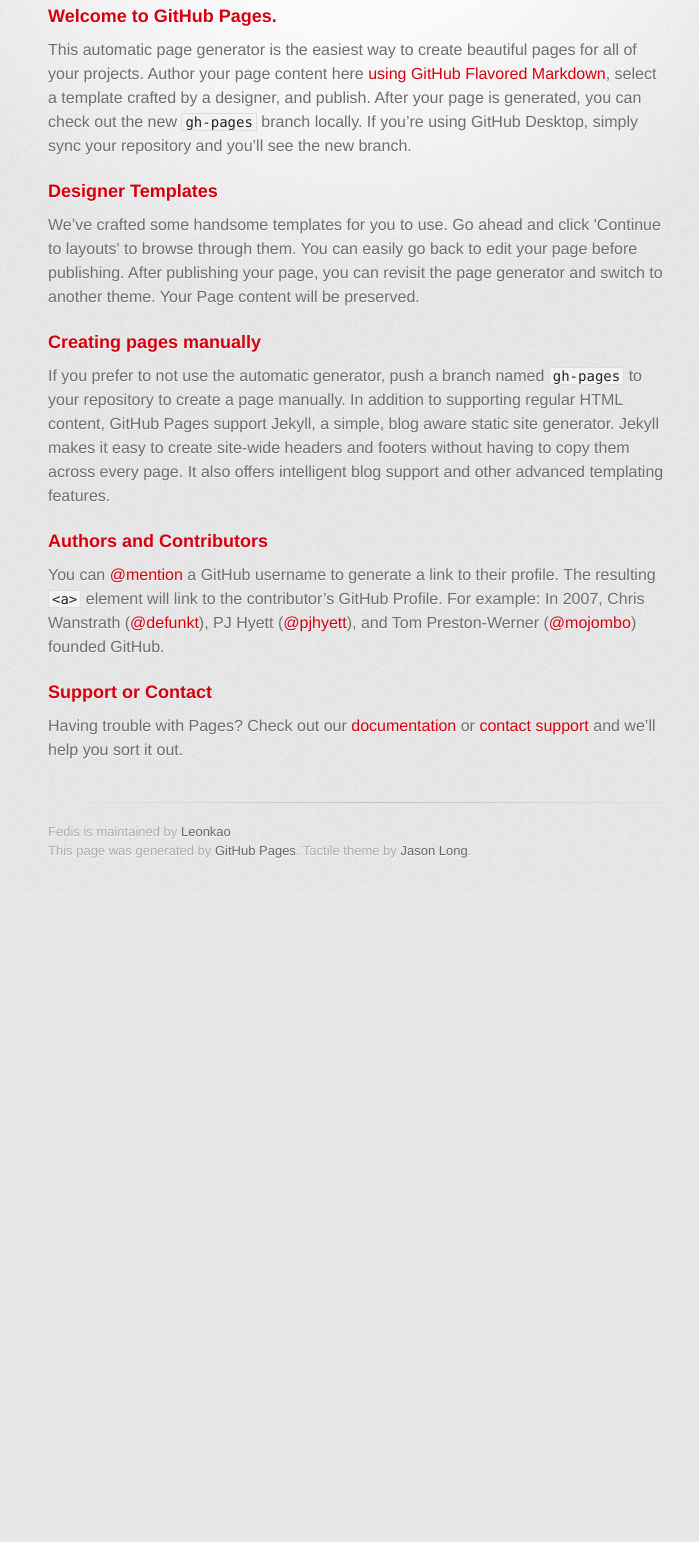
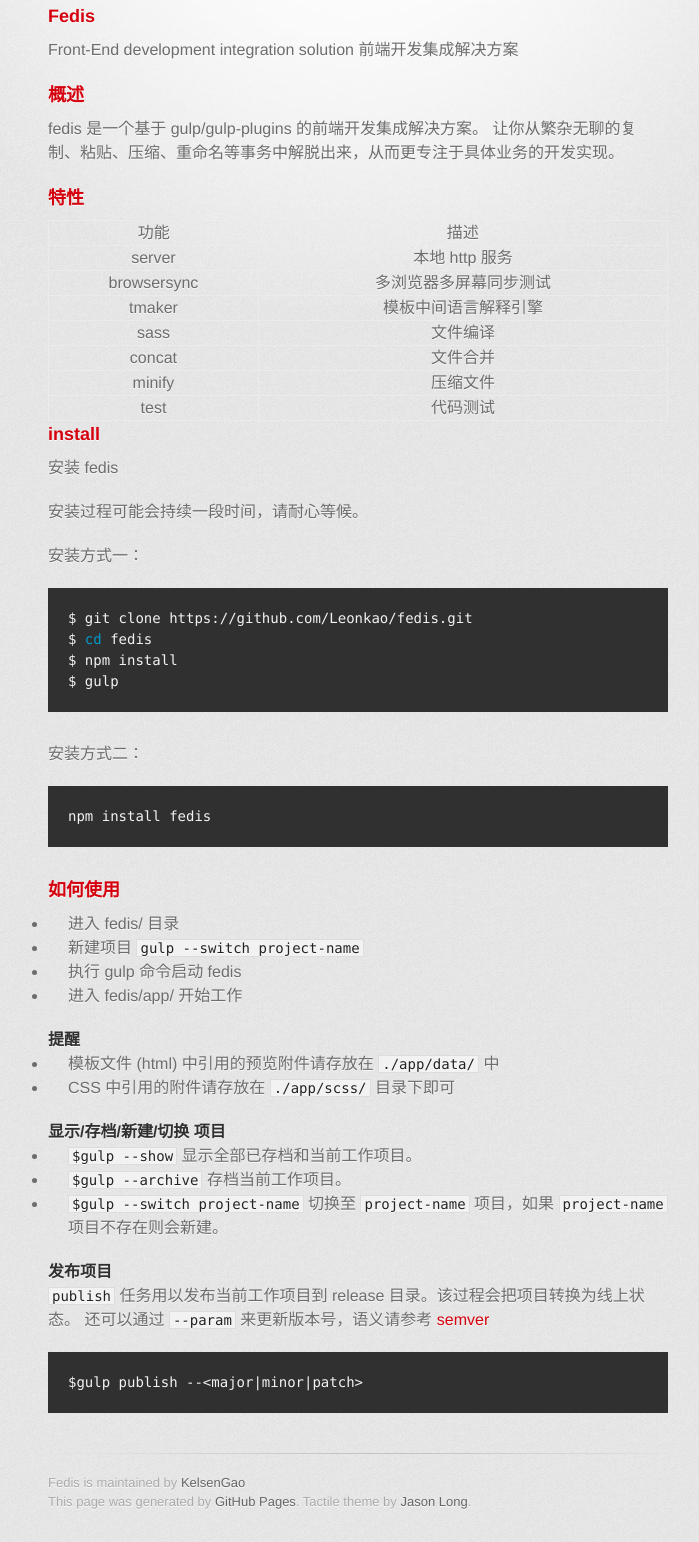
Before and after one commit to gauliang/fedis, a plain HTML site: page index.html in a window 1280 px wide. Shown: the part 268-1810 px from the top of the page, without its empty margins (282-981 px from the left). Before the commit the page ends 1159 px from the top, so only its background shows below. Drawn offline with Linux system fonts and the light colour scheme; a web font is replaced by a local one.

Commit message:
Create gh-pages branch via GitHub

```diff
--- a/index.html
+++ b/index.html
@@ -10,7 +10,7 @@
     <!--[if lt IE 9]>
     <script src="//html5shiv.googlecode.com/svn/trunk/html5.js"></script>
     <![endif]-->
-    <title>Fedis by Leonkao</title>
+    <title>Fedis by KelsenGao</title>
   </head>
 
   <body>
@@ -23,42 +23,130 @@
         </header>
 
         <section id="downloads" class="clearfix">
-          <a href="https://github.com/Leonkao/fedis/zipball/master" id="download-zip" class="button"><span>Download .zip</span></a>
-          <a href="https://github.com/Leonkao/fedis/tarball/master" id="download-tar-gz" class="button"><span>Download .tar.gz</span></a>
-          <a href="https://github.com/Leonkao/fedis" id="view-on-github" class="button"><span>View on GitHub</span></a>
+          <a href="https://github.com/KelsenGao/fedis/zipball/master" id="download-zip" class="button"><span>Download .zip</span></a>
+          <a href="https://github.com/KelsenGao/fedis/tarball/master" id="download-tar-gz" class="button"><span>Download .tar.gz</span></a>
+          <a href="https://github.com/KelsenGao/fedis" id="view-on-github" class="button"><span>View on GitHub</span></a>
         </section>
 
         <hr>
 
         <section id="main_content">
           <h3>
-<a id="welcome-to-github-pages" class="anchor" href="#welcome-to-github-pages" aria-hidden="true"><span class="octicon octicon-link"></span></a>Welcome to GitHub Pages.</h3>
+<a id="fedis" class="anchor" href="#fedis" aria-hidden="true"><span aria-hidden="true" class="octicon octicon-link"></span></a>Fedis</h3>
 
-<p>This automatic page generator is the easiest way to create beautiful pages for all of your projects. Author your page content here <a href="https://guides.github.com/features/mastering-markdown/">using GitHub Flavored Markdown</a>, select a template crafted by a designer, and publish. After your page is generated, you can check out the new <code>gh-pages</code> branch locally. If you’re using GitHub Desktop, simply sync your repository and you’ll see the new branch.</p>
+<p>Front-End development integration solution
+前端开发集成解决方案</p>
 
 <h3>
-<a id="designer-templates" class="anchor" href="#designer-templates" aria-hidden="true"><span class="octicon octicon-link"></span></a>Designer Templates</h3>
+<a id="概述" class="anchor" href="#%E6%A6%82%E8%BF%B0" aria-hidden="true"><span aria-hidden="true" class="octicon octicon-link"></span></a>概述</h3>
 
-<p>We’ve crafted some handsome templates for you to use. Go ahead and click 'Continue to layouts' to browse through them. You can easily go back to edit your page before publishing. After publishing your page, you can revisit the page generator and switch to another theme. Your Page content will be preserved.</p>
+<p>fedis 是一个基于 gulp/gulp-plugins 的前端开发集成解决方案。
+让你从繁杂无聊的复制、粘贴、压缩、重命名等事务中解脱出来，从而更专注于具体业务的开发实现。</p>
 
 <h3>
-<a id="creating-pages-manually" class="anchor" href="#creating-pages-manually" aria-hidden="true"><span class="octicon octicon-link"></span></a>Creating pages manually</h3>
+<a id="特性" class="anchor" href="#%E7%89%B9%E6%80%A7" aria-hidden="true"><span aria-hidden="true" class="octicon octicon-link"></span></a>特性</h3>
 
-<p>If you prefer to not use the automatic generator, push a branch named <code>gh-pages</code> to your repository to create a page manually. In addition to supporting regular HTML content, GitHub Pages support Jekyll, a simple, blog aware static site generator. Jekyll makes it easy to create site-wide headers and footers without having to copy them across every page. It also offers intelligent blog support and other advanced templating features.</p>
+<table>
+<thead>
+<tr>
+<th>功能</th>
+<th>描述</th>
+</tr>
+</thead>
+<tbody>
+<tr>
+<td>server</td>
+<td>本地 http 服务</td>
+</tr>
+<tr>
+<td>browsersync</td>
+<td>多浏览器多屏幕同步测试</td>
+</tr>
+<tr>
+<td>tmaker</td>
+<td>模板中间语言解释引擎</td>
+</tr>
+<tr>
+<td>sass</td>
+<td>文件编译</td>
+</tr>
+<tr>
+<td>concat</td>
+<td>文件合并</td>
+</tr>
+<tr>
+<td>minify</td>
+<td>压缩文件</td>
+</tr>
+<tr>
+<td>test</td>
+<td>代码测试</td>
+</tr>
+</tbody>
+</table>
 
 <h3>
-<a id="authors-and-contributors" class="anchor" href="#authors-and-contributors" aria-hidden="true"><span class="octicon octicon-link"></span></a>Authors and Contributors</h3>
+<a id="install" class="anchor" href="#install" aria-hidden="true"><span aria-hidden="true" class="octicon octicon-link"></span></a>install</h3>
 
-<p>You can <a href="https://github.com/blog/821" class="user-mention">@mention</a> a GitHub username to generate a link to their profile. The resulting <code>&lt;a&gt;</code> element will link to the contributor’s GitHub Profile. For example: In 2007, Chris Wanstrath (<a href="https://github.com/defunkt" class="user-mention">@defunkt</a>), PJ Hyett (<a href="https://github.com/pjhyett" class="user-mention">@pjhyett</a>), and Tom Preston-Werner (<a href="https://github.com/mojombo" class="user-mention">@mojombo</a>) founded GitHub.</p>
+<p>安装 fedis</p>
+
+<p>安装过程可能会持续一段时间，请耐心等候。</p>
+
+<p>安装方式一：</p>
+
+<div class="highlight highlight-source-shell"><pre>$ git clone https://github.com/Leonkao/fedis.git
+$ <span class="pl-c1">cd</span> fedis
+$ npm install
+$ gulp</pre></div>
+
+<p>安装方式二：</p>
+
+<pre><code>npm install fedis
+</code></pre>
 
 <h3>
-<a id="support-or-contact" class="anchor" href="#support-or-contact" aria-hidden="true"><span class="octicon octicon-link"></span></a>Support or Contact</h3>
+<a id="如何使用" class="anchor" href="#%E5%A6%82%E4%BD%95%E4%BD%BF%E7%94%A8" aria-hidden="true"><span aria-hidden="true" class="octicon octicon-link"></span></a>如何使用</h3>
 
-<p>Having trouble with Pages? Check out our <a href="https://help.github.com/pages">documentation</a> or <a href="https://github.com/contact">contact support</a> and we’ll help you sort it out.</p>
+<ul>
+<li>进入 fedis/ 目录</li>
+<li>新建项目 <code>gulp --switch project-name</code>
+</li>
+<li>执行 gulp 命令启动 fedis</li>
+<li>进入 fedis/app/ 开始工作</li>
+</ul>
+
+<h4>
+<a id="提醒" class="anchor" href="#%E6%8F%90%E9%86%92" aria-hidden="true"><span aria-hidden="true" class="octicon octicon-link"></span></a>提醒</h4>
+
+<ul>
+<li>模板文件 (html) 中引用的预览附件请存放在 <code>./app/data/</code> 中</li>
+<li>CSS 中引用的附件请存放在 <code>./app/scss/</code> 目录下即可</li>
+</ul>
+
+<h4>
+<a id="显示存档新建切换-项目" class="anchor" href="#%E6%98%BE%E7%A4%BA%E5%AD%98%E6%A1%A3%E6%96%B0%E5%BB%BA%E5%88%87%E6%8D%A2-%E9%A1%B9%E7%9B%AE" aria-hidden="true"><span aria-hidden="true" class="octicon octicon-link"></span></a>显示/存档/新建/切换 项目</h4>
+
+<ul>
+<li>
+<code>$gulp --show</code> 显示全部已存档和当前工作项目。</li>
+<li>
+<code>$gulp --archive</code> 存档当前工作项目。</li>
+<li>
+<code>$gulp --switch project-name</code> 切换至 <code>project-name</code> 项目，如果 <code>project-name</code> 项目不存在则会新建。</li>
+</ul>
+
+<h4>
+<a id="发布项目" class="anchor" href="#%E5%8F%91%E5%B8%83%E9%A1%B9%E7%9B%AE" aria-hidden="true"><span aria-hidden="true" class="octicon octicon-link"></span></a>发布项目</h4>
+
+<p><code>publish</code> 任务用以发布当前工作项目到 release 目录。该过程会把项目转换为线上状态。
+还可以通过 <code>--param</code> 来更新版本号，语义请参考 <a href="https://docs.npmjs.com/misc/semver">semver</a></p>
+
+<pre><code>$gulp publish --&lt;major|minor|patch&gt;
+</code></pre>
         </section>
 
         <footer>
-          Fedis is maintained by <a href="https://github.com/Leonkao">Leonkao</a><br>
+          Fedis is maintained by <a href="https://github.com/KelsenGao">KelsenGao</a><br>
           This page was generated by <a href="https://pages.github.com">GitHub Pages</a>. Tactile theme by <a href="https://twitter.com/jasonlong">Jason Long</a>.
         </footer>
 
```
Also changed, not shown: params.json (+7 -1 lines), stylesheets/github-dark.css (+18 -10 lines).
